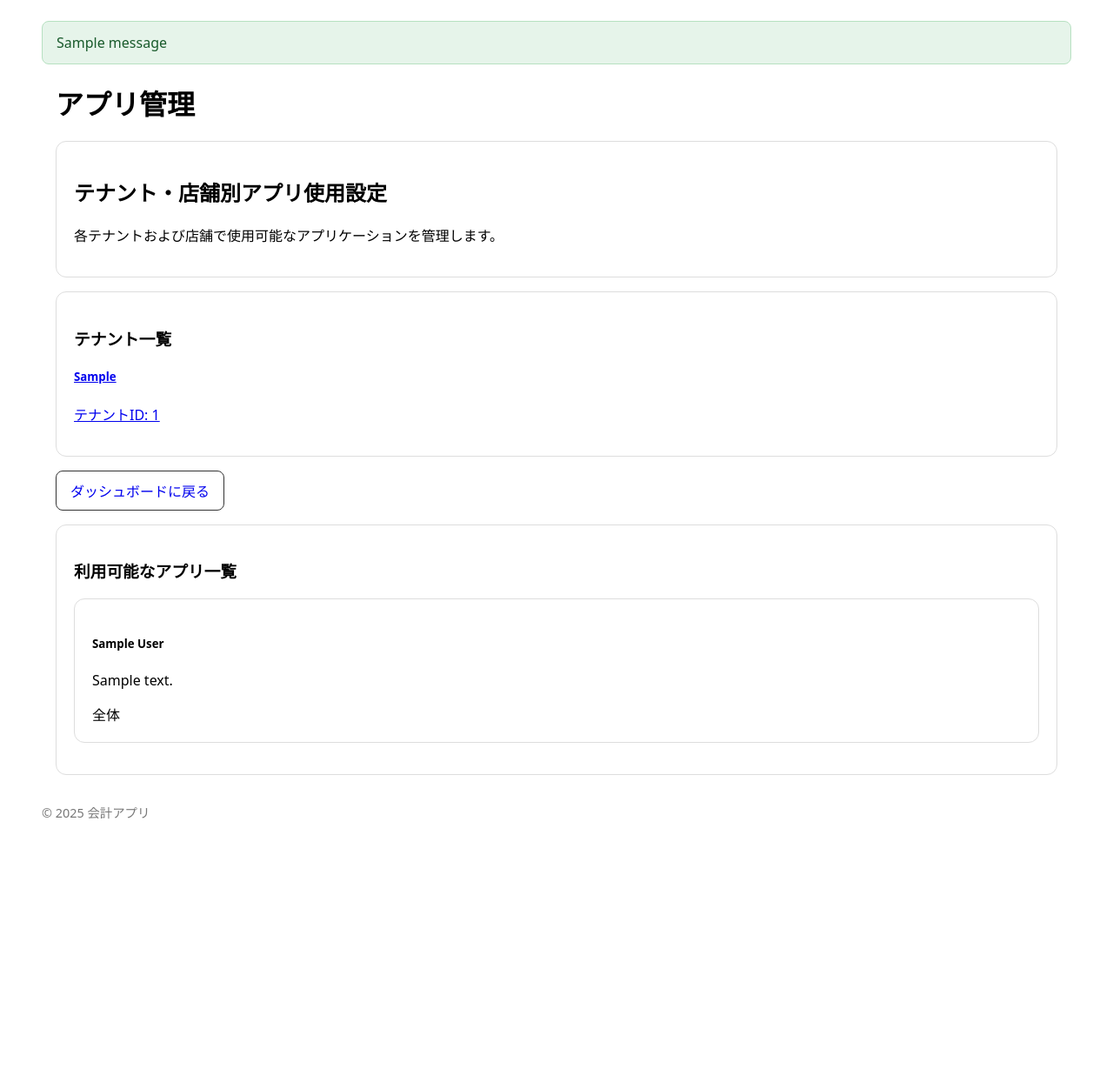
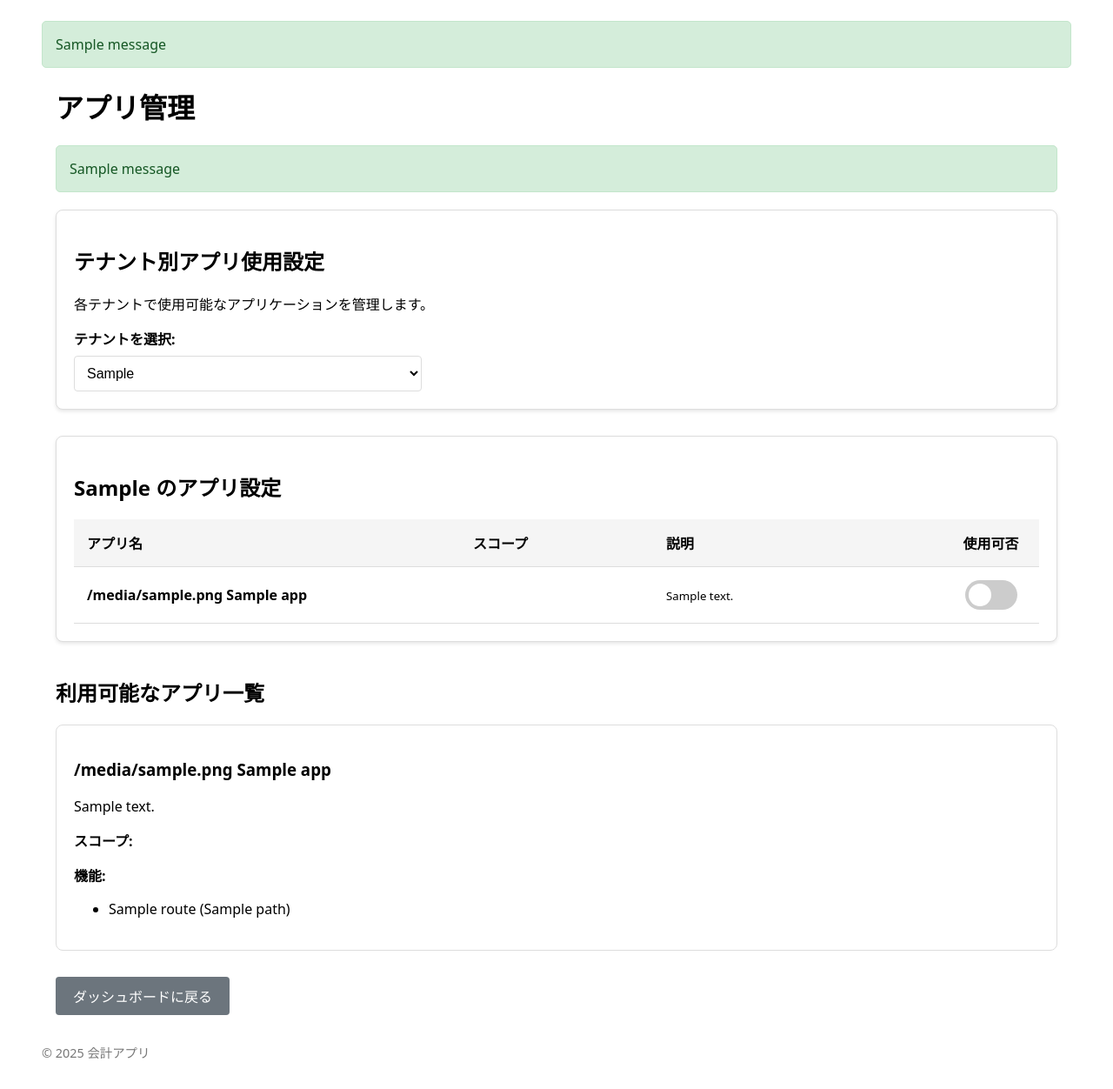
Before and after one commit to system-asayama/management-decision-app2, a Flask app: template app/templates/system_admin_app_management.html in a window 1280 px wide. Shown: the part 32-1284 px from the top of the page at 87% size. Before the commit the page ends 974 px from the top, so only its background shows below. Run offline with Flask 3, Linux system fonts and the light colour scheme; the template is opened without the code that fills it: most values are stand-ins (such as "Sample title", 1, 10 or a date in 2020); one stand-in notice (Sample message) is shown; parts of the project's set-up code (start-up, migrations or seed data) failed here and were passed over.

Commit message:
テナント別アプリ使用設定UIを改善
- テナント選択ドロップダウンを追加
- 選択後にアプリ一覧を表示
- トグルスイッチで有効/無効を切り替え
- テナントスコープと店舗スコープを区別して表示
- レスポンシブデザイン対応

```diff
--- a/app/templates/system_admin_app_management.html
+++ b/app/templates/system_admin_app_management.html
@@ -3,82 +3,307 @@
 {% block title %}アプリ管理 - システム管理者{% endblock %}
 
 {% block content %}
-<div class="container mt-5">
-    <h1 class="mb-4"><i class="fas fa-th me-2"></i>アプリ管理</h1>
+<style>
+.toggle-switch {
+  position: relative;
+  display: inline-block;
+  width: 60px;
+  height: 34px;
+}
 
-    <div class="card mb-4">
-        <div class="card-body">
-            <h2 class="h4 mb-3">テナント・店舗別アプリ使用設定</h2>
-            <p class="text-muted">各テナントおよび店舗で使用可能なアプリケーションを管理します。</p>
-        </div>
+.toggle-switch input {
+  opacity: 0;
+  width: 0;
+  height: 0;
+}
+
+.toggle-slider {
+  position: absolute;
+  cursor: pointer;
+  top: 0;
+  left: 0;
+  right: 0;
+  bottom: 0;
+  background-color: #ccc;
+  transition: .4s;
+  border-radius: 34px;
+}
+
+.toggle-slider:before {
+  position: absolute;
+  content: "";
+  height: 26px;
+  width: 26px;
+  left: 4px;
+  bottom: 4px;
+  background-color: white;
+  transition: .4s;
+  border-radius: 50%;
+}
+
+input:checked + .toggle-slider {
+  background-color: #2196F3;
+}
+
+input:checked + .toggle-slider:before {
+  transform: translateX(26px);
+}
+
+.app-list-table {
+  width: 100%;
+  border-collapse: collapse;
+  margin-top: 20px;
+}
+
+.app-list-table th,
+.app-list-table td {
+  padding: 15px;
+  text-align: left;
+  border-bottom: 1px solid #ddd;
+}
+
+.app-list-table th {
+  background-color: #f5f5f5;
+  font-weight: bold;
+}
+
+.app-list-table tr:hover {
+  background-color: #f9f9f9;
+}
+
+.app-scope-badge {
+  display: inline-block;
+  padding: 4px 8px;
+  border-radius: 4px;
+  font-size: 0.85em;
+  font-weight: bold;
+}
+
+.scope-tenant {
+  background-color: #e3f2fd;
+  color: #1976d2;
+}
+
+.scope-store {
+  background-color: #fff3e0;
+  color: #f57c00;
+}
+
+.tenant-select-card {
+  background: white;
+  border: 1px solid #ddd;
+  border-radius: 8px;
+  padding: 20px;
+  margin-bottom: 30px;
+  box-shadow: 0 2px 4px rgba(0,0,0,0.1);
+}
+
+.app-settings-card {
+  background: white;
+  border: 1px solid #ddd;
+  border-radius: 8px;
+  padding: 20px;
+  margin-bottom: 30px;
+  box-shadow: 0 2px 4px rgba(0,0,0,0.1);
+}
+
+.select-box {
+  width: 100%;
+  max-width: 400px;
+  padding: 10px;
+  border: 1px solid #ddd;
+  border-radius: 4px;
+  font-size: 16px;
+}
+
+.btn {
+  padding: 10px 20px;
+  border: none;
+  border-radius: 4px;
+  cursor: pointer;
+  font-size: 16px;
+  margin-top: 10px;
+}
+
+.btn-primary {
+  background-color: #2196F3;
+  color: white;
+}
+
+.btn-primary:hover {
+  background-color: #1976d2;
+}
+
+.btn-secondary {
+  background-color: #6c757d;
+  color: white;
+}
+
+.btn-secondary:hover {
+  background-color: #5a6268;
+}
+
+.alert {
+  padding: 15px;
+  margin-bottom: 20px;
+  border-radius: 5px;
+}
+
+.alert-success {
+  background-color: #d4edda;
+  color: #155724;
+  border: 1px solid #c3e6cb;
+}
+
+.alert-error {
+  background-color: #f8d7da;
+  color: #721c24;
+  border: 1px solid #f5c6cb;
+}
+
+.app-info-section {
+  margin-top: 40px;
+}
+
+.app-info-card {
+  background: white;
+  border: 1px solid #ddd;
+  border-radius: 8px;
+  padding: 20px;
+  margin-bottom: 20px;
+}
+
+@media (max-width: 768px) {
+  .app-list-table {
+    font-size: 0.9em;
+  }
+
+  .app-list-table th,
+  .app-list-table td {
+    padding: 10px 5px;
+  }
+
+  .toggle-switch {
+    width: 50px;
+    height: 28px;
+  }
+
+  .toggle-slider:before {
+    height: 20px;
+    width: 20px;
+  }
+
+  input:checked + .toggle-slider:before {
+    transform: translateX(22px);
+  }
+}
+</style>
+
+<div class="container">
+    <h1>アプリ管理</h1>
+
+    {% with messages = get_flashed_messages(with_categories=true) %}
+        {% if messages %}
+            {% for category, message in messages %}
+                <div class="alert alert-{{ category }}">{{ message }}</div>
+            {% endfor %}
+        {% endif %}
+    {% endwith %}
+
+    <!-- テナント選択 -->
+    <div class="tenant-select-card">
+        <h2>テナント別アプリ使用設定</h2>
+        <p>各テナントで使用可能なアプリケーションを管理します。</p>
+
+        <form method="GET" action="{{ url_for('system_admin.app_management') }}">
+            <label for="tenant_id" style="display:block; margin-bottom:8px; font-weight:bold;">テナントを選択:</label>
+            <select id="tenant_id" name="tenant_id" class="select-box" onchange="this.form.submit()">
+                <option value="">-- テナントを選択してください --</option>
+                {% for tenant in tenants %}
+                <option value="{{ tenant.id }}" {% if selected_tenant_id == tenant.id %}selected{% endif %}>
+                    {{ tenant.名称 }}
+                </option>
+                {% endfor %}
+            </select>
+        </form>
     </div>
 
-    {% if tenants %}
-        <div class="card">
-            <div class="card-body">
-                <h3 class="h5 mb-4">テナント一覧</h3>
-                <div class="list-group">
-                    {% for tenant in tenants %}
-                    <a href="{{ url_for('system_admin.tenant_app_settings', tenant_id=tenant.id) }}"
-                       class="list-group-item list-group-item-action">
-                        <div class="d-flex w-100 justify-content-between align-items-center">
-                            <div>
-                                <h5 class="mb-1">{{ tenant.名称 }}</h5>
-                                <p class="mb-1 text-muted small">テナントID: {{ tenant.id }}</p>
-                            </div>
-                            <i class="fas fa-chevron-right text-muted"></i>
-                        </div>
-                    </a>
+    <!-- アプリ設定 -->
+    {% if selected_tenant_id and selected_tenant %}
+    <div class="app-settings-card">
+        <h2>{{ selected_tenant.名称 }} のアプリ設定</h2>
+
+        <table class="app-list-table">
+            <thead>
+                <tr>
+                    <th style="width: 40%;">アプリ名</th>
+                    <th style="width: 20%;">スコープ</th>
+                    <th style="width: 30%;">説明</th>
+                    <th style="width: 10%; text-align: center;">使用可否</th>
+                </tr>
+            </thead>
+            <tbody>
+                {% for app in available_apps %}
+                <tr>
+                    <td>
+                        <strong>{{ app.icon }} {{ app.name }}</strong>
+                    </td>
+                    <td>
+                        {% if app.scope == 'tenant' %}
+                        <span class="app-scope-badge scope-tenant">テナント</span>
+                        {% elif app.scope == 'store' %}
+                        <span class="app-scope-badge scope-store">店舗</span>
+                        {% endif %}
+                    </td>
+                    <td>
+                        <small>{{ app.description }}</small>
+                    </td>
+                    <td style="text-align: center;">
+                        {% set is_enabled = tenant_app_settings.get(selected_tenant_id, {}).get(app.id, 0) %}
+                        <form method="POST" action="{{ url_for('system_admin.app_management') }}" style="display: inline;">
+                            <input type="hidden" name="tenant_id" value="{{ selected_tenant_id }}">
+                            <input type="hidden" name="app_id" value="{{ app.id }}">
+                            <input type="hidden" name="action" value="{% if is_enabled %}disable{% else %}enable{% endif %}">
+
+                            <label class="toggle-switch">
+                                <input type="checkbox" {% if is_enabled %}checked{% endif %} onchange="this.form.submit()">
+                                <span class="toggle-slider"></span>
+                            </label>
+                        </form>
+                    </td>
+                </tr>
                 {% endfor %}
-                </div>
-            </div>
-        </div>
-    {% else %}
-        <div class="alert alert-info">
-            <i class="fas fa-info-circle me-2"></i>テナントが登録されていません。
+            </tbody>
+        </table>
     </div>
     {% endif %}
 
-    <div class="mt-4">
-        <a href="{{ url_for('system_admin.mypage') }}" class="btn btn-secondary">
-            <i class="fas fa-arrow-left me-2"></i>ダッシュボードに戻る
-        </a>
-    </div>
-
-    {% if available_apps %}
-    <div class="card mt-4">
-        <div class="card-body">
-            <h3 class="h5 mb-4">利用可能なアプリ一覧</h3>
-            <div class="row">
+    <!-- 利用可能なアプリ一覧 -->
+    <div class="app-info-section">
+        <h2>利用可能なアプリ一覧</h2>
         {% for app in available_apps %}
-                <div class="col-md-6 mb-3">
-                    <div class="card {{ app.color }}">
-                        <div class="card-body">
-                            <div class="d-flex align-items-center">
-                                <div class="icon-box bg-white text-dark rounded-circle p-3 me-3">
-                                    <i class="{{ app.icon }} fa-2x"></i>
-                                </div>
-                                <div>
-                                    <h5 class="card-title mb-0 text-white">{{ app.display_name }}</h5>
-                                    <p class="card-text text-white-50 small mb-0">{{ app.description }}</p>
-                                    <span class="badge bg-light text-dark mt-2">
+        <div class="app-info-card">
+            <h3>{{ app.icon }} {{ app.name }}</h3>
+            <p>{{ app.description }}</p>
+            <p><strong>スコープ:</strong>
                 {% if app.scope == 'tenant' %}
-                                            テナントレベル
+                <span class="app-scope-badge scope-tenant">テナント</span>
                 {% elif app.scope == 'store' %}
-                                            店舗レベル
-                                        {% else %}
-                                            全体
+                <span class="app-scope-badge scope-store">店舗</span>
                 {% endif %}
-                                    </span>
-                                </div>
-                            </div>
-                        </div>
-                    </div>
+            </p>
+            {% if app.routes %}
+            <p><strong>機能:</strong></p>
+            <ul>
+                {% for route in app.routes %}
+                <li>{{ route.name }} ({{ route.path }})</li>
+                {% endfor %}
+            </ul>
+            {% endif %}
         </div>
         {% endfor %}
     </div>
-        </div>
-    </div>
-    {% endif %}
+
+    <a href="{{ url_for('system_admin.dashboard') }}" class="btn btn-secondary">ダッシュボードに戻る</a>
 </div>
 {% endblock %}
```
Also changed, not shown: app/blueprints/system_admin.py (+68 -8 lines). Lines whose indentation alone changed are shown as unchanged.
